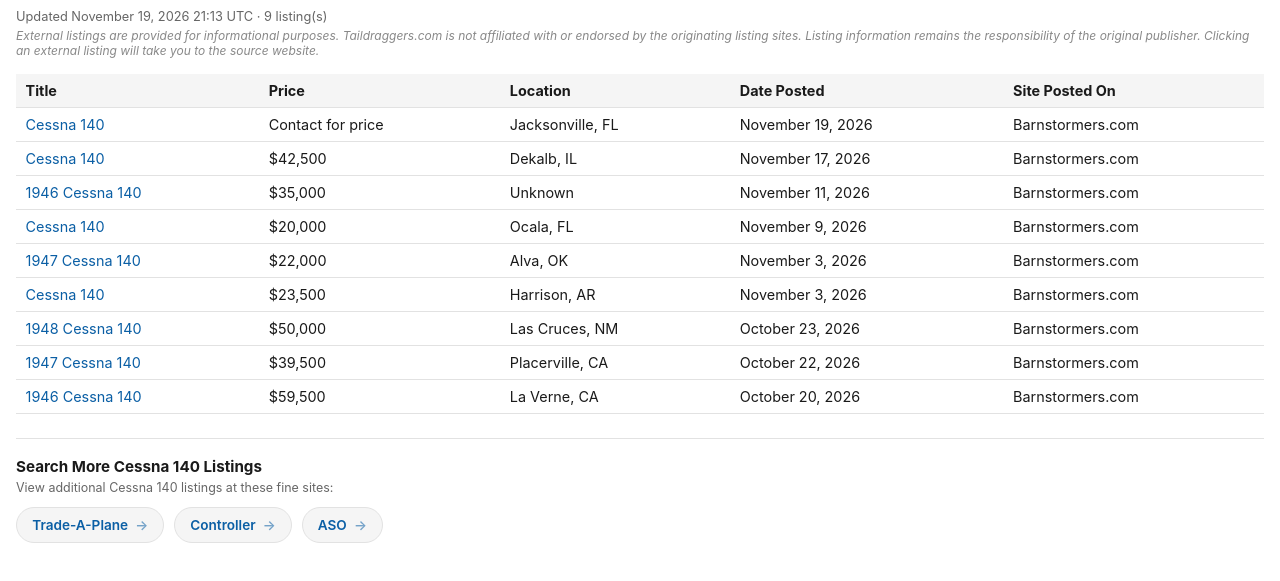
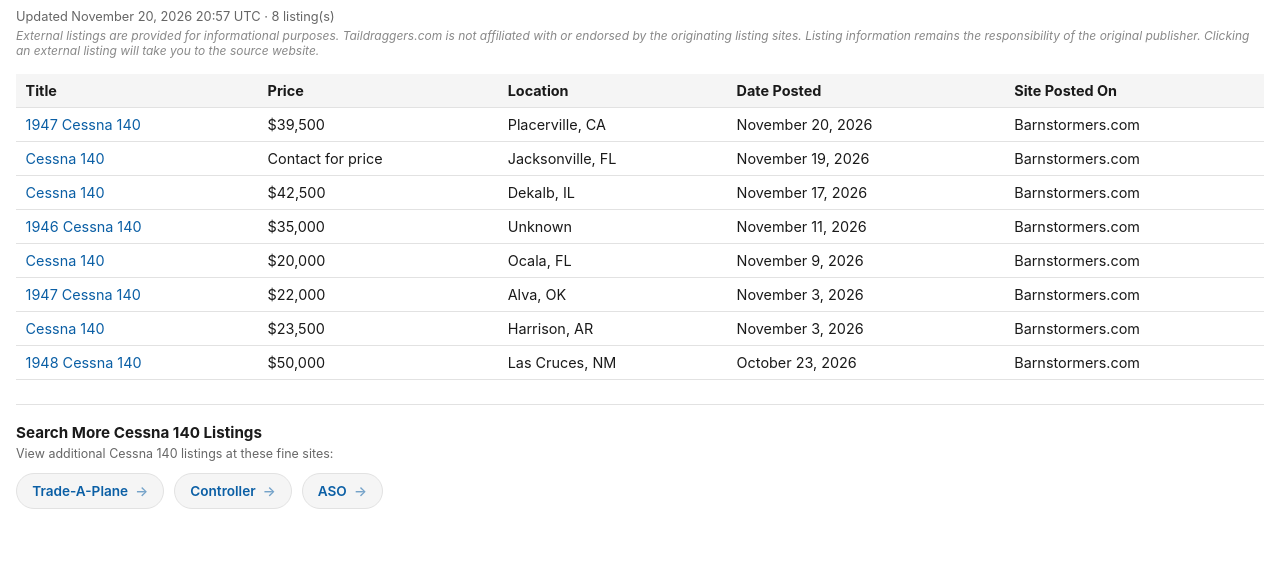
Before and after one commit to taildraggers/cessna-140-for-sale, a plain HTML site: page docs/index.html in a window 1280 px wide. Shown: the part 43-624 px from the top of the page. Drawn offline with Linux system fonts and the light colour scheme.

Commit message:
Update Cessna 140 listings (2026-11-20)

```diff
--- a/docs/index.html
+++ b/docs/index.html
@@ -76,13 +76,14 @@
 </head>
 <body>
   <h1>Other Cessna 140 Ads on the Web</h1>
-  <div class="updated">Updated November 19, 2026 21:13 UTC &middot; 9 listing(s)</div>
+  <div class="updated">Updated November 20, 2026 20:57 UTC &middot; 8 listing(s)</div>
   <div class="disclaimer">External listings are provided for informational purposes. Taildraggers.com is not affiliated with or endorsed by the originating listing sites. Listing information remains the responsibility of the original publisher. Clicking an external listing will take you to the source website.</div>
   <table>
     <thead>
       <tr><th>Title</th><th>Price</th><th>Location</th><th>Date Posted</th><th>Site Posted On</th></tr>
     </thead>
     <tbody>
+        <tr><td><a href="https://www.barnstormers.com/classified-2052366-1947-Cessna-140.html" target="_blank" rel="noopener noreferrer">1947 Cessna 140</a></td><td>$39,500</td><td>Placerville, CA</td><td>November 20, 2026</td><td>Barnstormers.com</td></tr>
         <tr><td><a href="https://www.barnstormers.com/classified-2084678-Cessna-140.html" target="_blank" rel="noopener noreferrer">Cessna 140</a></td><td>Contact for price</td><td>Jacksonville, FL</td><td>November 19, 2026</td><td>Barnstormers.com</td></tr>
         <tr><td><a href="https://www.barnstormers.com/classified-2084369-Cessna-140.html" target="_blank" rel="noopener noreferrer">Cessna 140</a></td><td>$42,500</td><td>Dekalb, IL</td><td>November 17, 2026</td><td>Barnstormers.com</td></tr>
         <tr><td><a href="https://www.barnstormers.com/classified-2083185-1946-Cessna-140.html" target="_blank" rel="noopener noreferrer">1946 Cessna 140</a></td><td>$35,000</td><td>Unknown</td><td>November 11, 2026</td><td>Barnstormers.com</td></tr>
@@ -90,8 +91,6 @@
         <tr><td><a href="https://www.barnstormers.com/classified-2010890-1947-Cessna-140.html" target="_blank" rel="noopener noreferrer">1947 Cessna 140</a></td><td>$22,000</td><td>Alva, OK</td><td>November 3, 2026</td><td>Barnstormers.com</td></tr>
         <tr><td><a href="https://www.barnstormers.com/classified-2078913-Cessna-140-Restoration-Project.html" target="_blank" rel="noopener noreferrer">Cessna 140</a></td><td>$23,500</td><td>Harrison, AR</td><td>November 3, 2026</td><td>Barnstormers.com</td></tr>
         <tr><td><a href="https://www.barnstormers.com/classified-2079803-1948-Cessna-140.html" target="_blank" rel="noopener noreferrer">1948 Cessna 140</a></td><td>$50,000</td><td>Las Cruces, NM</td><td>October 23, 2026</td><td>Barnstormers.com</td></tr>
-        <tr><td><a href="https://www.barnstormers.com/classified-2052366-1947-Cessna-140.html" target="_blank" rel="noopener noreferrer">1947 Cessna 140</a></td><td>$39,500</td><td>Placerville, CA</td><td>October 22, 2026</td><td>Barnstormers.com</td></tr>
-        <tr><td><a href="https://www.barnstormers.com/classified-2079247-1946-Cessna-140.html" target="_blank" rel="noopener noreferrer">1946 Cessna 140</a></td><td>$59,500</td><td>La Verne, CA</td><td>October 20, 2026</td><td>Barnstormers.com</td></tr>
     </tbody>
   </table>
   <div class="more-resources">
```
